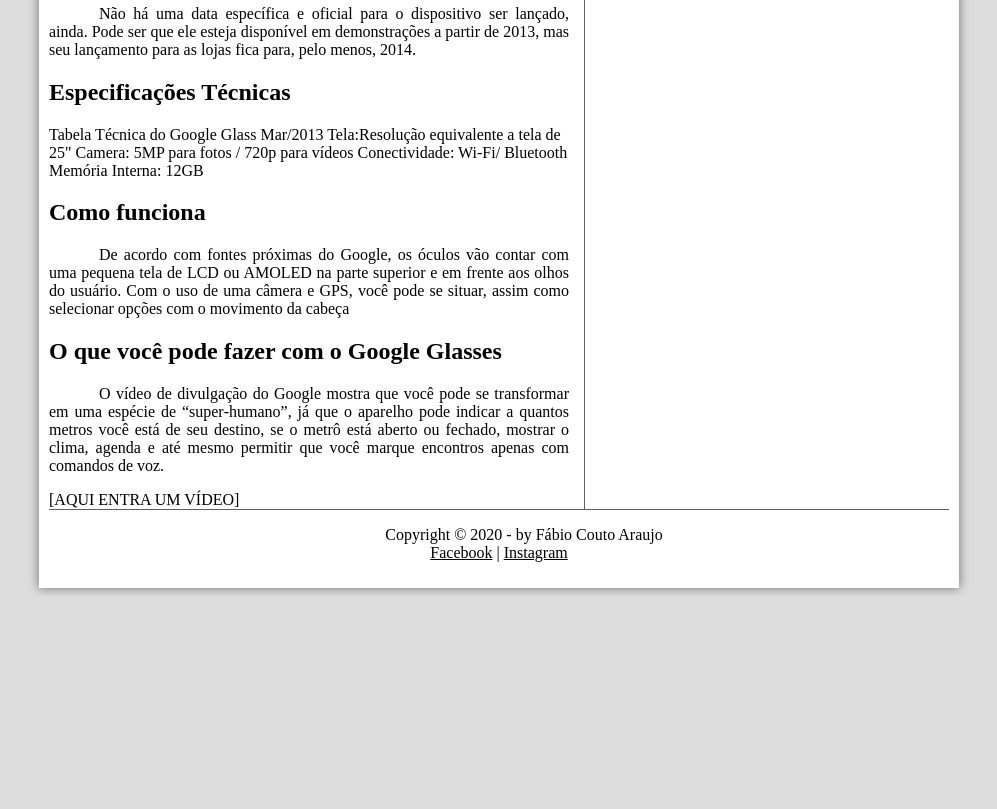
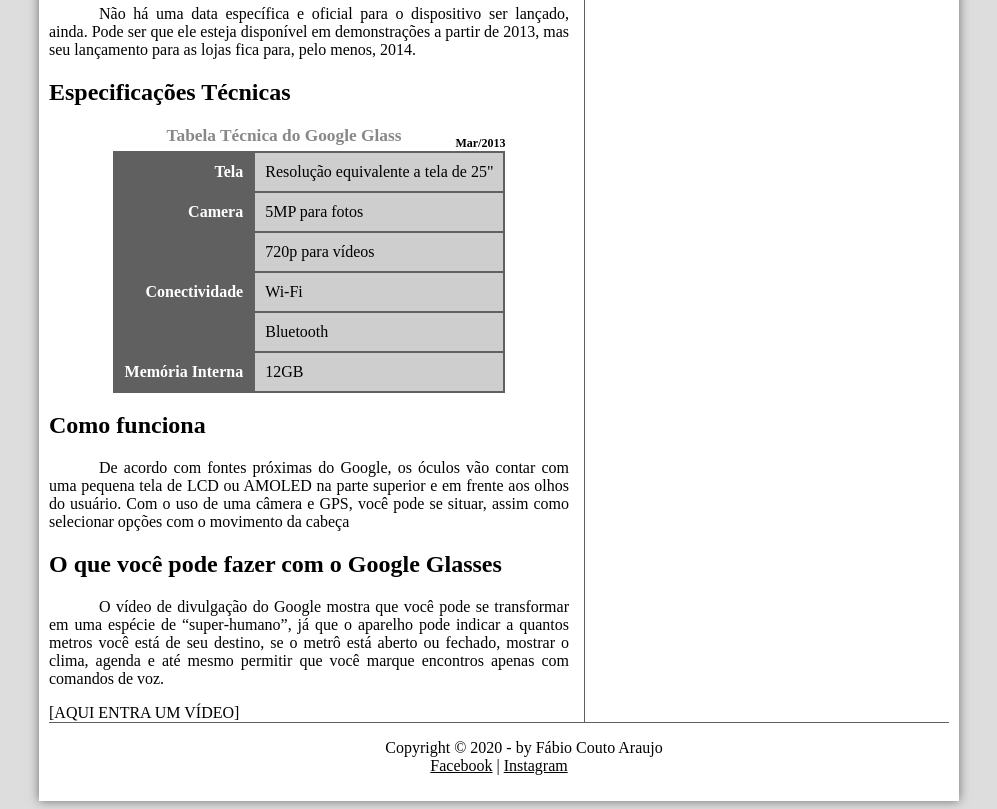
Before and after one commit to fabiocoutoaraujo/CursoVideoHTML5, a plain HTML site: page projeto-glass/index.html in a window 1280 px wide. Shown: the part 900-1709 px from the top of the page, without its empty margins (141-1138 px from the left). Before the commit the page ends 1496 px from the top, so only its background shows below. Drawn offline with Linux system fonts and the light colour scheme.

Commit message:
Add table

```diff
--- a/projeto-glass/_css/estilo.css
+++ b/projeto-glass/_css/estilo.css
@@ -127,6 +127,47 @@
     padding-right: 15px;
 }
 
+table#tabelaspec {
+    border: 1px solid #606060;
+    border-spacing: 0px;
+    margin-left: auto;
+    margin-right: auto;
+}
+
+table#tabelaspec td {
+    border: 1px solid #606060;
+    padding: 10px;
+    vertical-align: middle;
+}
+
+table#tabelaspec td.ce {
+    color: #ffffff;
+    background-color: #606060;
+    vertical-align: top;
+    text-align: right;
+    font-weight: bold;
+}
+
+table#tabelaspec td.cd {
+    background-color: #cecece;
+    vertical-align: top;
+    text-align: left;
+}
+
+table#tabelaspec caption {
+    color: #888888;
+    font-size: 13pt;
+    font-weight: bolder;
+}
+
+table#tabelaspec caption span {
+    display: block;
+    float: right;
+    color: #000000;
+    font-size: 9pt;
+    margin-top: 10px;
+}
+
 aside#lateral {
     display: block;
     width: 350px;
--- a/projeto-glass/index.html
+++ b/projeto-glass/index.html
@@ -51,12 +51,15 @@
             <p>Não há uma data específica e oficial para o dispositivo ser lançado, ainda. Pode ser que ele esteja disponível em demonstrações a partir de 2013, mas seu lançamento para as lojas fica para, pelo menos, 2014.</p>
 
             <h1>Especificações Técnicas</h1>
-            Tabela Técnica do Google Glass Mar/2013
-
-            Tela:Resolução equivalente a tela de 25"
-            Camera: 5MP para fotos / 720p para vídeos
-            Conectividade: Wi-Fi/ Bluetooth
-            Memória Interna: 12GB
+            <table id="tabelaspec">
+                <caption>Tabela Técnica do Google Glass <span>Mar/2013</span></caption>
+                <tr><td class="ce">Tela</td><td class="cd">Resolução equivalente a tela de 25"</td></tr>
+                <tr><td rowspan="2" class="ce">Camera</td><td class="cd">5MP para fotos</td></tr>
+                <tr><td class="cd">720p para vídeos</td></tr>
+                <tr><td rowspan="2" class="ce">Conectividade</td><td class="cd">Wi-Fi</td></tr>
+                <tr><td class="cd">Bluetooth</td></tr>
+                <tr><td class="ce">Memória Interna</td><td class="cd">12GB</td></tr>
+            </table>
 
             <h1>Como funciona</h1>
             <p>De acordo com fontes próximas do Google, os óculos vão contar com uma pequena tela de LCD ou AMOLED na parte superior e em frente aos olhos do usuário. Com o uso de uma câmera e GPS, você pode se situar, assim como selecionar opções com o movimento da cabeça</p>
```
